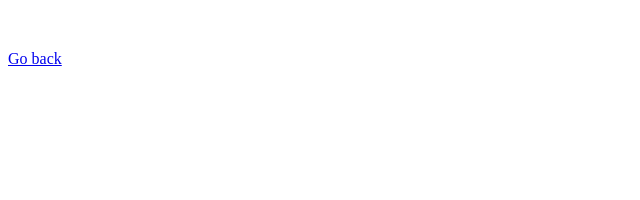
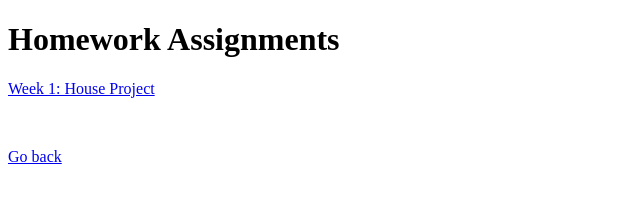
Before and after one commit to astha183/Interactions-Class-Website, a plain HTML site: page main_pages/homework_listpage.html in a window 1280 px wide. Shown: the whole page, without its empty margins (0-640 px from the left). Drawn offline with Linux system fonts and the light colour scheme.

Commit message:
Fixing Homework and Reading Response Pages

```diff
--- a/main_pages/homework_listpage.html
+++ b/main_pages/homework_listpage.html
@@ -1,10 +1,10 @@
 <!DOCTYPE html>
 <html>
     <head>
-        <p> <a href=""></a> </p>
+        <h1> Homework Assignments </h1>
     </head>
 <body>
-        <p> <a href=""> </a></p>
+        <p> <a href="../homework/house_assignment/ENTRANCE.html"> Week 1: House Project </a></p>
         <br>
         <p> <a href="../index.html"> Go back </a> </p>
 </body>
```
Also changed, not shown: index.html (+1 -1 lines).
